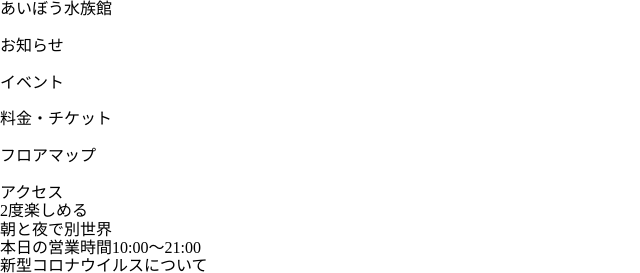
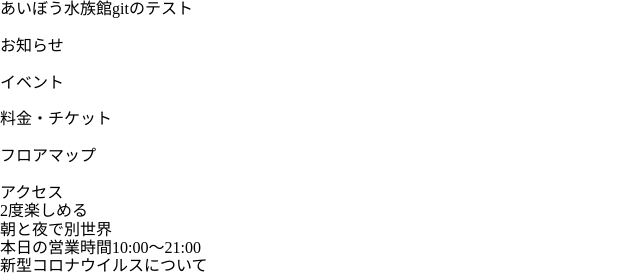
Before and after one commit to tsuku211/-, a plain HTML site: page public/index.html in a window 1280 px wide. Shown: the top 273 px of the page, 0-640 px from the left. Drawn offline with Linux system fonts and the light colour scheme.

Commit message:
タイトルの文言を変更してみた

```diff
--- a/public/index.html
+++ b/public/index.html
@@ -12,7 +12,7 @@
 <body>
 	<header class="header">
 		<div class="inner header-inner">
-			<h1 class="header-logo"><span>あいぼう水族館</span></h1>
+			<h1 class="header-logo"><span>あいぼう水族館gitのテスト</span></h1>
 			<nav>
 				<ul class="header-nav">
 					<li class="header-nav-item">
```
Also changed, not shown: src/index.html (+1 -1 lines).
